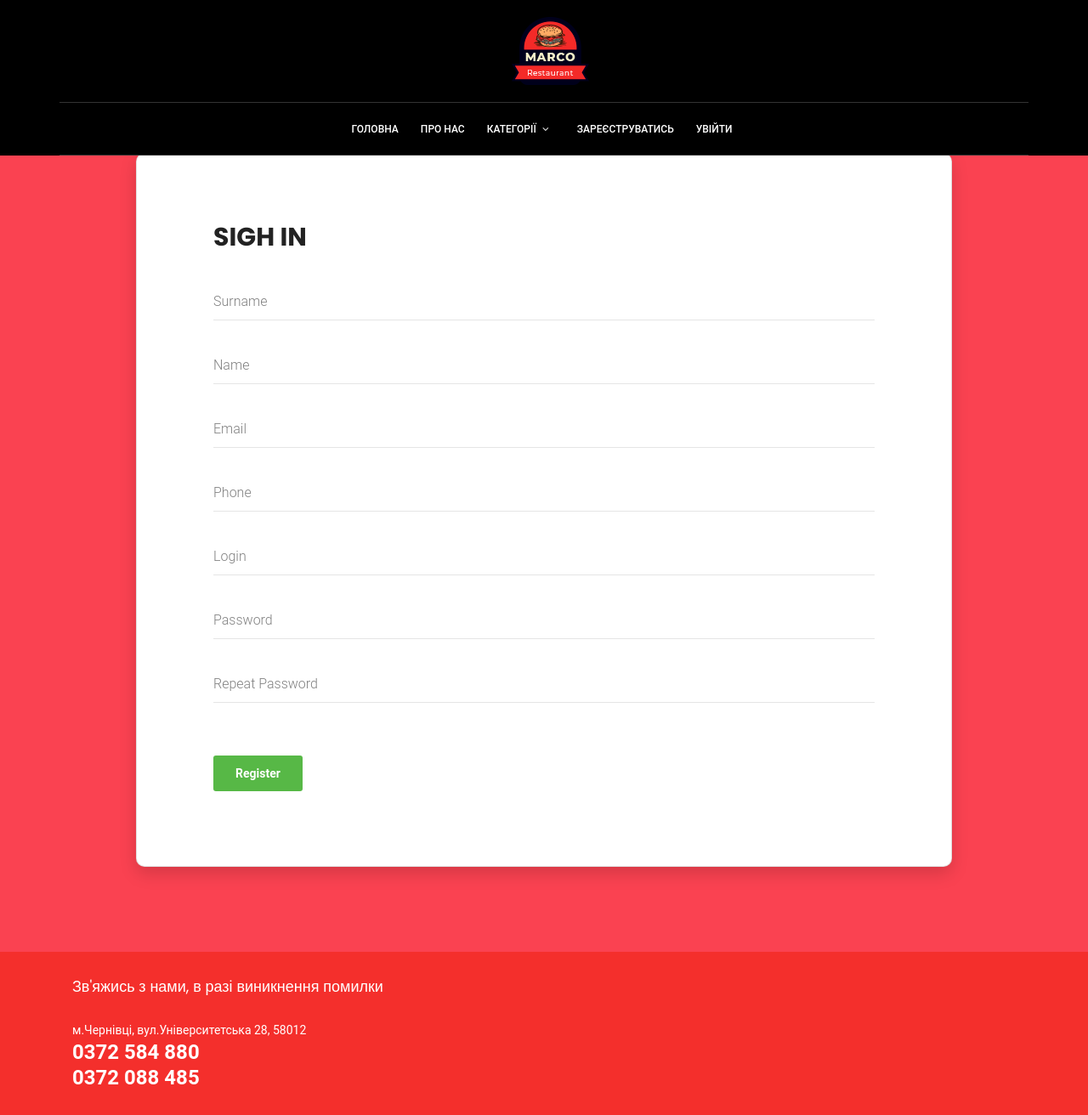
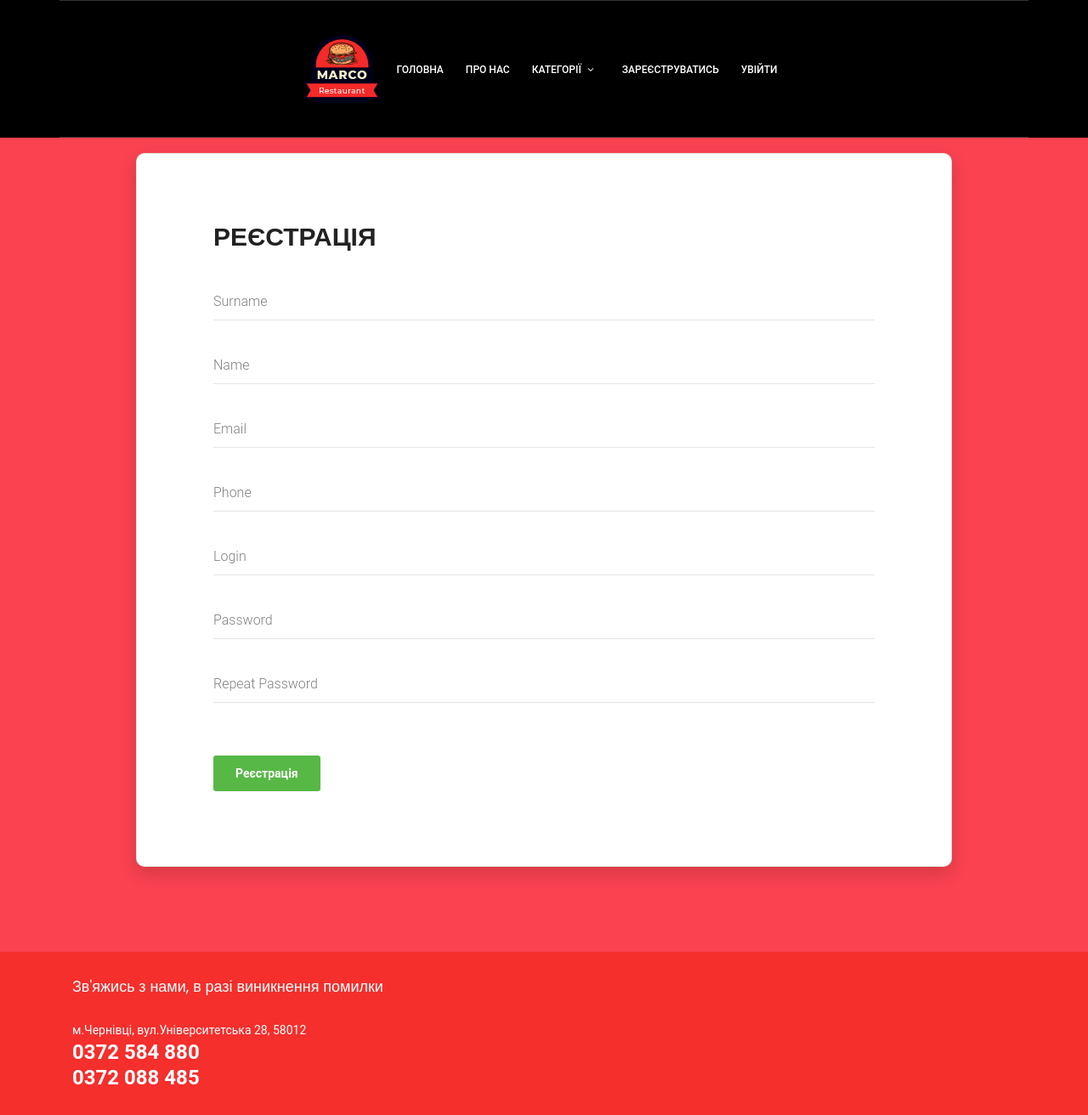
Before and after one commit to pickles007/culinary-recipes, a PHP site: page /index.php?action=registration in a window 1280 px wide. Shown: the top 1312 px of the page at 85% size. Run offline with PHP 8.4, Linux system fonts and the light colour scheme; some libraries are stand-ins or nearby versions.

Commit message:
minor changes

```diff
--- a/layout/header.php
+++ b/layout/header.php
@@ -33,17 +33,22 @@
 </head>
 <body>
     <header id="header">
+
+
+
+        <div class="container main-menu">
+            <div class="row align-items-center justify-content-center d-flex">
+
                 <div class="header-top">
                     <div class="container">
-                    <div class="row justify-content-center">
+                        <div class="row justify-content-left">
                             <div id="logo">
                                 <a href="index.php"><img src="img/logo.png" alt="" title="" /></a>
                             </div>
                         </div>
                     </div>
                 </div>
-            <div class="container main-menu">
-                <div class="row align-items-center justify-content-center d-flex">
+
                 <nav id="nav-menu-container">
                     <ul class="nav-menu">
                         <li><a href="index.php">Головна</a></li>
@@ -55,7 +60,8 @@
                                         <li>
                                             <form method = "get">
                                                 <input name="cuisinename" type='text' value='Російська' style='display:none;'>
-                                      <button style="border: white; background: white;" type='submit' value='bycuisine' name='action'>Російська</butston>
+                                                <!-- <a href="?cuisinename=Російська&action=bycuisine">Російська</a> -->
+                                                <button style="border: white; background: white;" type='submit' value='bycuisine' name='action'>Російська</button>
                                             </form>
                                         </li>
                                         <li>
@@ -72,6 +78,7 @@
                                         </li>
                                         <li>
                                             <form method = "get">
+                                                <!-- <a href="?cuisinename=Українська&action=bycuisine">Українська</a> -->
                                                 <input name="cuisinename" type='text' value='Українська' style='display:none;'>
                                                 <button style="border: white; background: white;" type='submit' value='bycuisine' name='action'>Українська</button>
                                             </form>
--- a/views/login.php
+++ b/views/login.php
@@ -571,7 +571,7 @@ padding: 60px 50px;
 							<input class="input--style-2" type="text" required placeholder="Login" name="login">
 						</div>
 						<div class="input-group">
-							<input class="input--style-2" type="password" required placeholder="Password" name="password">
+							<input class="input--style-2" type="password" required  placeholder="Password" name="password">
 						</div>
 						<div class="p-t-30">
 							<button name="send" class="btn btn--radius btn--green" type="submit">Sign in</button>
--- a/views/main.php
+++ b/views/main.php
@@ -29,7 +29,7 @@
             echo "<div class='thumb'><img class='img-fluid' src='".$row["photo"]."' alt=''></div>";
             echo "<p class='date'>".date("d-m-Y", strtotime($row["date"]))."</p>";
             echo "<form method='get'>";
-            echo "<input name='idRecipe' type='text' value='".$row["id"]."' style='display:none;'>";
+            echo "<input name='id' type='text' value='".$row["id"]."' style='display:none;'>";
             echo "<button type='submit' value='fullrecipe' name='action'><h4>".$row["name"]."</h4></button>";
             echo "<button type='submit' name='fav'><h4>Додати до улюблених</h4></button>";
             echo "</form>";
@@ -53,7 +53,7 @@
 
     if(isset($_GET["fav"]) && isset($_SESSION["MyID"])){
         $user_id = $_SESSION['MyID'];
-        $recipe_id = $_GET['idRecipe'];
+        $recipe_id = $_GET['id'];
         $MyData->query("INSERT INTO `favorite_recipe` (`user_id`, `recipe_id`) VALUES ('$user_id', '$recipe_id')");
     }
 
--- a/views/registration.php
+++ b/views/registration.php
@@ -508,7 +508,7 @@ padding: 60px 50px;
             <div class="card card-2">
                 <!-- <div class="card-heading"></div> -->
                 <div class="card-body">
-                    <h2 class="title">Sigh in</h2>
+                    <h2 class="title">Реєстрація</h2>
                     <form method="POST">
                         <div class="input-group">
                             <input class="input--style-2" type="text" placeholder="Surname" name="surname">
@@ -532,7 +532,7 @@ padding: 60px 50px;
                                 <input class="input--style-2" type="password" placeholder="Repeat Password" name="password1">
                             </div>
                         <div class="p-t-30">
-                            <button class="btn btn--radius btn--green" type="submit">Register</button>
+                            <button class="btn btn--radius btn--green" type="submit">Реєстрація</button>
                         </div>
                     </form>
                 </div>
```
Also changed, not shown: views/fullrecipe.php (+3 -6 lines). Lines whose indentation alone changed are shown as unchanged.
